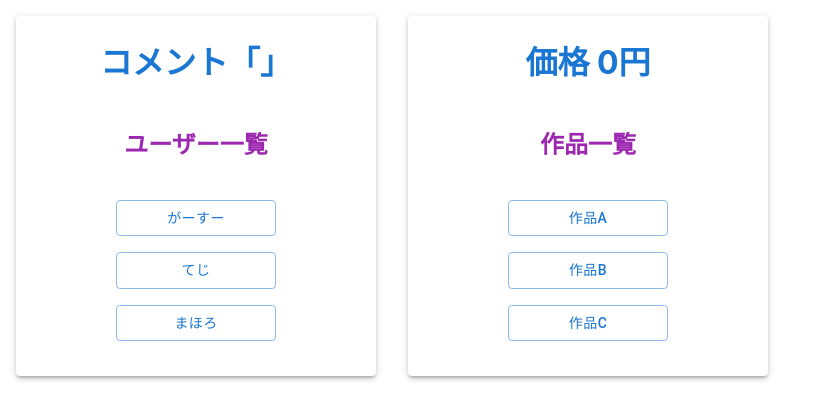
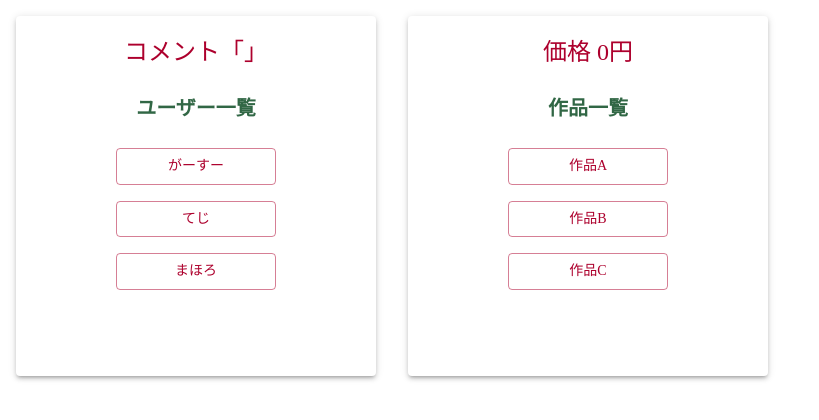
Before and after one commit to sgwr-0113/dropdown, a React (Create React App) app: page / in a window 1280 px wide. Shown: the top 420 px of the page, without its empty margins (0-819 px from the left). Built offline with nearby package versions, Linux system fonts and the light colour scheme.

Commit message:
set theme

```diff
--- a/src/index.tsx
+++ b/src/index.tsx
@@ -3,10 +3,28 @@ import ReactDOM from 'react-dom';
 import './index.css';
 import { Index } from './pages/Index';
 import reportWebVitals from './reportWebVitals';
+import { createTheme, ThemeProvider } from '@mui/material/styles';
+import Typography from '@mui/material/Typography';
+
+const theme = createTheme({
+  typography: {
+    fontFamily: '游ゴシック',
+  },
+  palette: {
+    primary: {
+        main: '#ad002d',
+    },
+    secondary: {
+      main: '#316745',
+    }
+  }
+});
 
 ReactDOM.render(
   <React.StrictMode>
-    <Index />
+    <ThemeProvider theme={theme}>
+      <Index />
+    </ThemeProvider>
   </React.StrictMode>,
   document.getElementById('root')
 );
--- a/src/pages/Index.tsx
+++ b/src/pages/Index.tsx
@@ -6,6 +6,7 @@ import { Users, Arts } from 'mocks/data';
 import Box from '@mui/material/Box';
 import Paper from '@mui/material/Paper';
 import { styled } from '@mui/material/styles';
+import { Typography } from '@mui/material';
 
 // styled方式で既存のコンポーネントをカスタマイズできる
 const MyPaper = styled(Paper)({
@@ -40,22 +41,25 @@ export const Index = () => {
     sx={{
       display: 'flex',
       flexWrap: 'wrap',
-      '& h1': {
+      '& h5': {
         color: 'primary.main',
+        lineHeight: 3,
       },
-      '& h2': {
+      '& h6': {
         color: 'secondary.main',
-      }
+        lineHeight: 2,
+        fontWeight: 700,
+      },
     }}
   >
       <MyPaper elevation={3}>
-        <h1>コメント「{comment}」</h1>
-        <h2>ユーザー一覧</h2>
+        <Typography variant="h5">コメント「{comment}」</Typography>
+        <Typography variant="h6">ユーザー一覧</Typography>
         <DropdownList<string> listItems={users} setListItem={handleSetUserComment} />
       </MyPaper>
       <MyPaper elevation={3}>
-        <h1>価格 {price}円</h1>
-        <h2>作品一覧</h2>
+        <Typography variant="h5">価格 {price}円</Typography>
+        <Typography variant="h6">作品一覧</Typography>
         <DropdownList<number> listItems={arts} setListItem={handleSetArtPrice} />
       </MyPaper>
     </Box>
```
